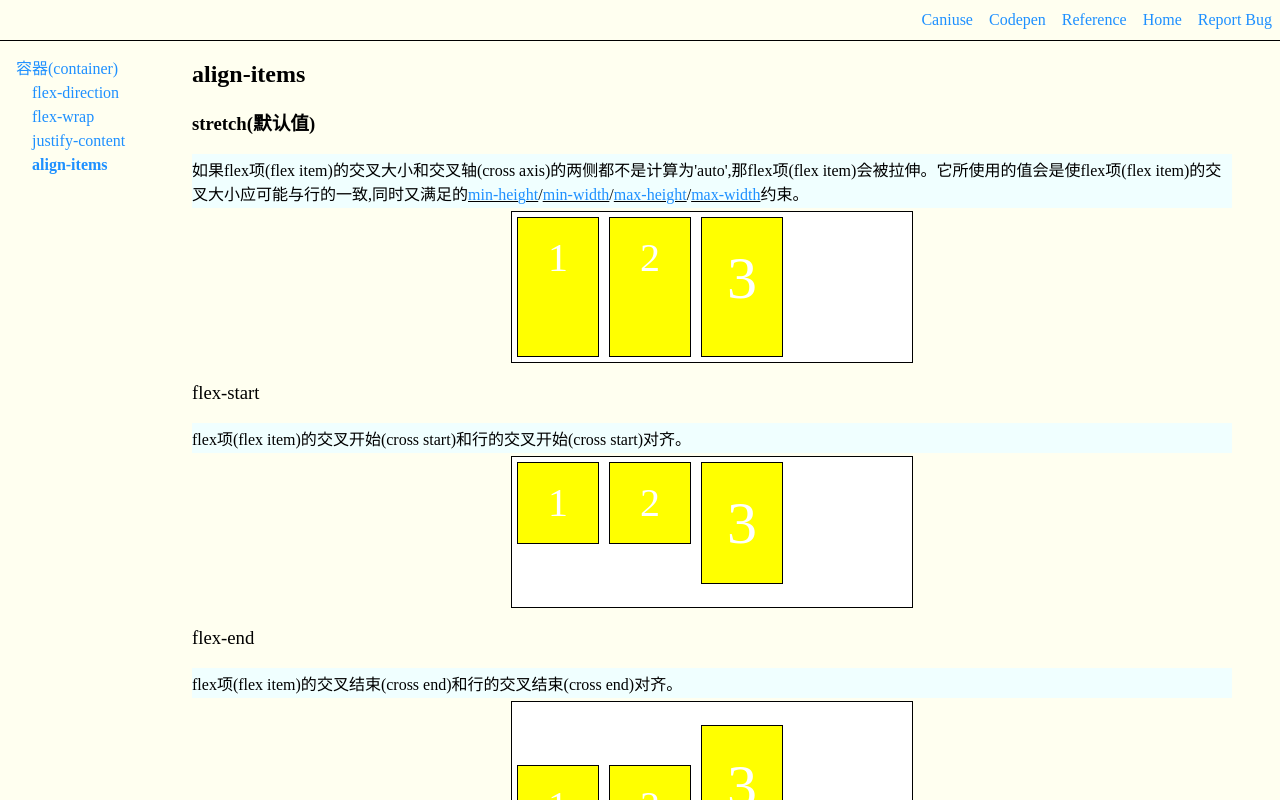
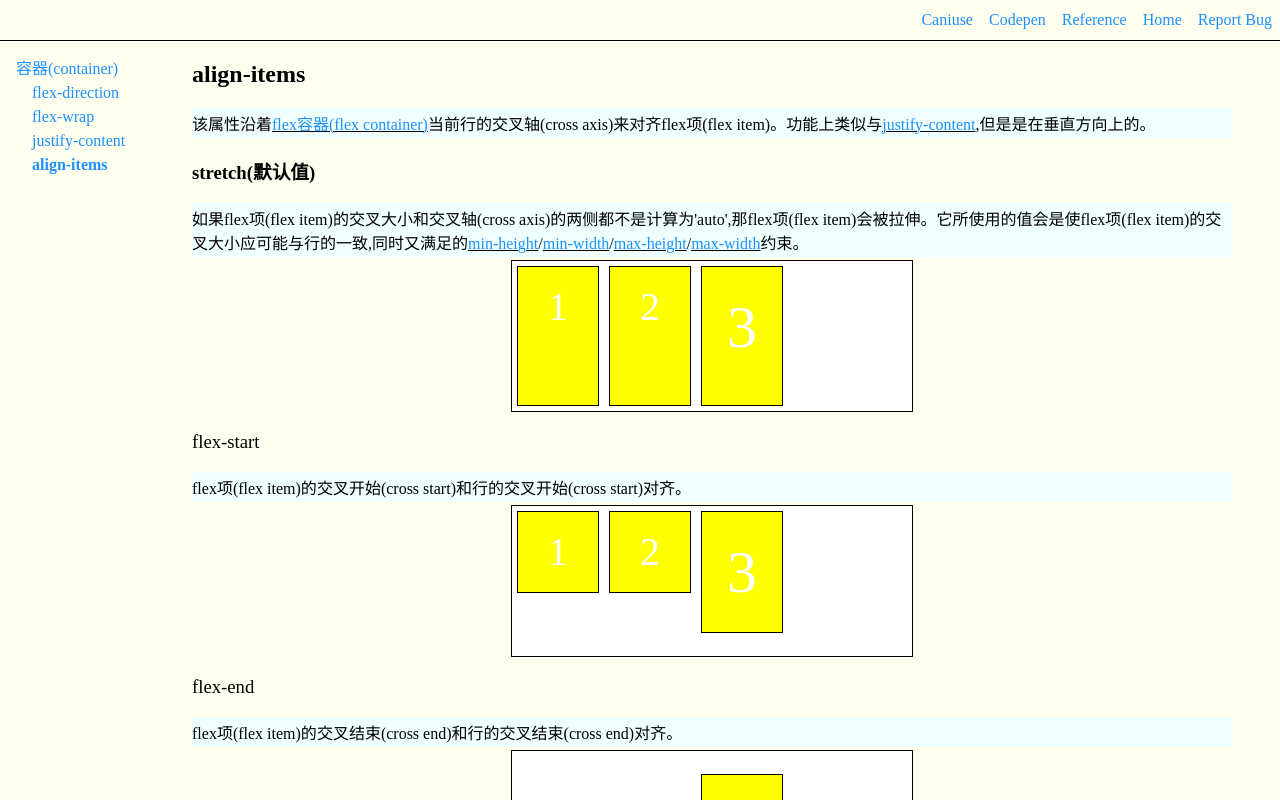
Before and after one commit to asurance/flex-tutorial, a Next.js app: page /container/AlignItems in a window 1280 px wide. Built offline with nearby package versions, Linux system fonts and the light colour scheme.

Commit message:
feat(all): 添加属性概述

```diff
--- a/pages/container/AlignItems.tsx
+++ b/pages/container/AlignItems.tsx
@@ -3,9 +3,12 @@ import Layout from '../../components/Layout'
 import PropertyValue from '../../components/PropertyValue'
 import FlexContainer from '../../components/FlexContainer'
 import FlexItem from '../../components/FlexItem'
-import { CrossAxis, CrossEnd, CrossStart, Item, MaxHeight, MaxWidth, MinHeight, MinWidth } from '../../components/LinkItem'
+import { Container, CrossAxis, CrossEnd, CrossStart, Item, MaxHeight, MaxWidth, MinHeight, MinWidth } from '../../components/LinkItem'
 import { NavVO } from '../../interfaces/NavVO'
 import PropertyP from '../../components/PropertyP'
+import ArticleLink from '../../components/ArticleLink'
+
+const JustifyContent = <ArticleLink href="/container/JustifyContent">justify-content</ArticleLink>
 
 const headNavs: NavVO[] = [
     {
@@ -25,6 +28,9 @@ const headNavs: NavVO[] = [
 export default function AlignItems(): ReactElement {
     return <Layout title="align-items" navs={headNavs}>
         <header><h1>align-items</h1></header>
+        <section>
+            <PropertyP>该属性沿着{Container}当前行的{CrossAxis}来对齐{Item}。功能上类似与{JustifyContent},但是是在垂直方向上的。</PropertyP>
+        </section>
         <PropertyValue value="stretch" isDefault>
             <PropertyP>如果{Item}的交叉大小和{CrossAxis}的两侧都不是计算为&apos;auto&apos;,那{Item}会被拉伸。它所使用的值会是使{Item}的交叉大小应可能与行的一致,同时又满足的{MinHeight}/{MinWidth}/{MaxHeight}/{MaxWidth}约束。</PropertyP>
             <section>
--- a/pages/container/FlexDirection.tsx
+++ b/pages/container/FlexDirection.tsx
@@ -3,7 +3,7 @@ import Layout from '../../components/Layout'
 import PropertyValue from '../../components/PropertyValue'
 import FlexContainer from '../../components/FlexContainer'
 import FlexItem from '../../components/FlexItem'
-import { BlockAxis, BlockEnd, BlockStart, InlineAxis, InlineEnd, InlineStart, MainAxis, MainEnd, MainStart, WritingMode } from '../../components/LinkItem'
+import { BlockAxis, BlockEnd, BlockStart, Container, InlineAxis, InlineEnd, InlineStart, Item, MainAxis, MainEnd, MainStart, WritingMode } from '../../components/LinkItem'
 import ArticleLink from '../../components/ArticleLink'
 import { NavVO } from '../../interfaces/NavVO'
 import PropertyP from '../../components/PropertyP'
@@ -28,6 +28,9 @@ const headNavs: NavVO[] = [
 const FlexDirection = (): ReactElement => {
     return <Layout title="flex-direciton" navs={headNavs}>
         <header><h1>flex-direction</h1></header>
+        <section>
+            <PropertyP>该属性是通过设置{Container}的{MainAxis}来表明{Item}被排布的方向。</PropertyP>
+        </section>
         <PropertyValue value="row" isDefault >
             <PropertyP>容器的{MainAxis}和当前{WritingMode}的{InlineAxis}方向一致。{MainStart}和{MainEnd}分别等效于当前{WritingMode}的{InlineStart}和{InlineEnd}方向。</PropertyP>
             <section>
--- a/pages/container/FlexWrap.tsx
+++ b/pages/container/FlexWrap.tsx
@@ -27,6 +27,9 @@ const headNavs: NavVO[] = [
 const FlexDirection = (): ReactElement => {
     return <Layout title="flex-wrap" navs={headNavs}>
         <header><h1>flex-wrap</h1></header>
+        <section>
+            <PropertyP>该属性用来控制{Container}是单行还是多行以及{CrossAxis}的方向,即新行的堆叠方向。</PropertyP>
+        </section>
         <PropertyValue value="nowrap" isDefault >
             <PropertyP>{Container}是单行容器。</PropertyP>
             <section>
--- a/pages/container/JustifyContent.tsx
+++ b/pages/container/JustifyContent.tsx
@@ -3,7 +3,7 @@ import Layout from '../../components/Layout'
 import PropertyValue from '../../components/PropertyValue'
 import FlexContainer from '../../components/FlexContainer'
 import FlexItem from '../../components/FlexItem'
-import { Item, MainEnd, MainStart } from '../../components/LinkItem'
+import { Container, Item, MainAxis, MainEnd, MainStart } from '../../components/LinkItem'
 import { NavVO } from '../../interfaces/NavVO'
 import PropertyP from '../../components/PropertyP'
 import ArticleLink from '../../components/ArticleLink'
@@ -29,6 +29,9 @@ const headNavs: NavVO[] = [
 export default function JustifyContent(): ReactElement {
     return <Layout title="justify-content" navs={headNavs}>
         <header><h1>justify-content</h1></header>
+        <section>
+            <PropertyP>该属性沿着{Container}当前行的{MainAxis}来对齐{Item}。这是在任何弹性长度和自动边距计算后完成的。通常而言,当一行中的所有{Item}都没弹性或是已经到其最大大小的时候,该属性可以帮助分配剩余的可用空间。当总长超出行时,也可以对项目的对齐方式进行一些控制。</PropertyP>
+        </section>
         <PropertyValue value="flex-start" isDefault >
             <PropertyP>{Item}被放在行首。行上第一个{Item}的{MainStart}边和行的{MainStart}对齐,之后的每个{Item}的则分别与前一个对齐。</PropertyP>
             <section>
```
